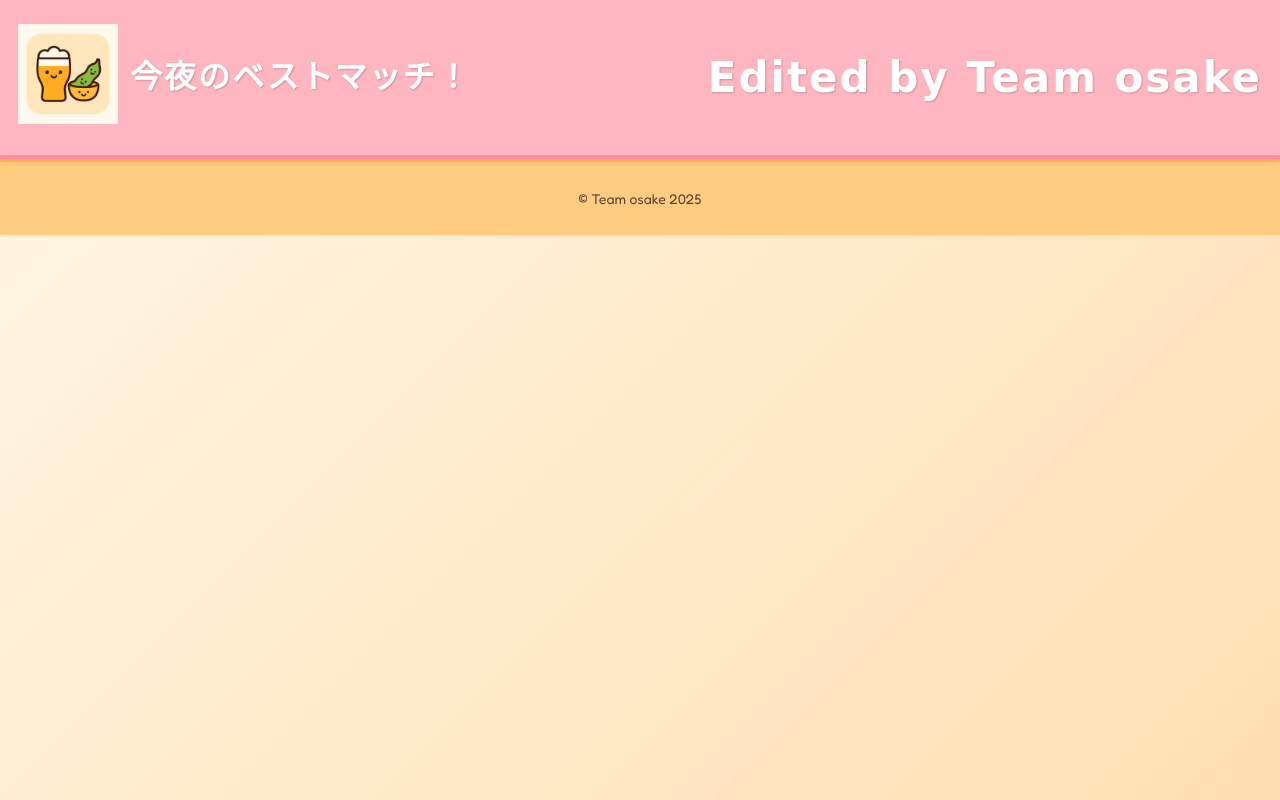
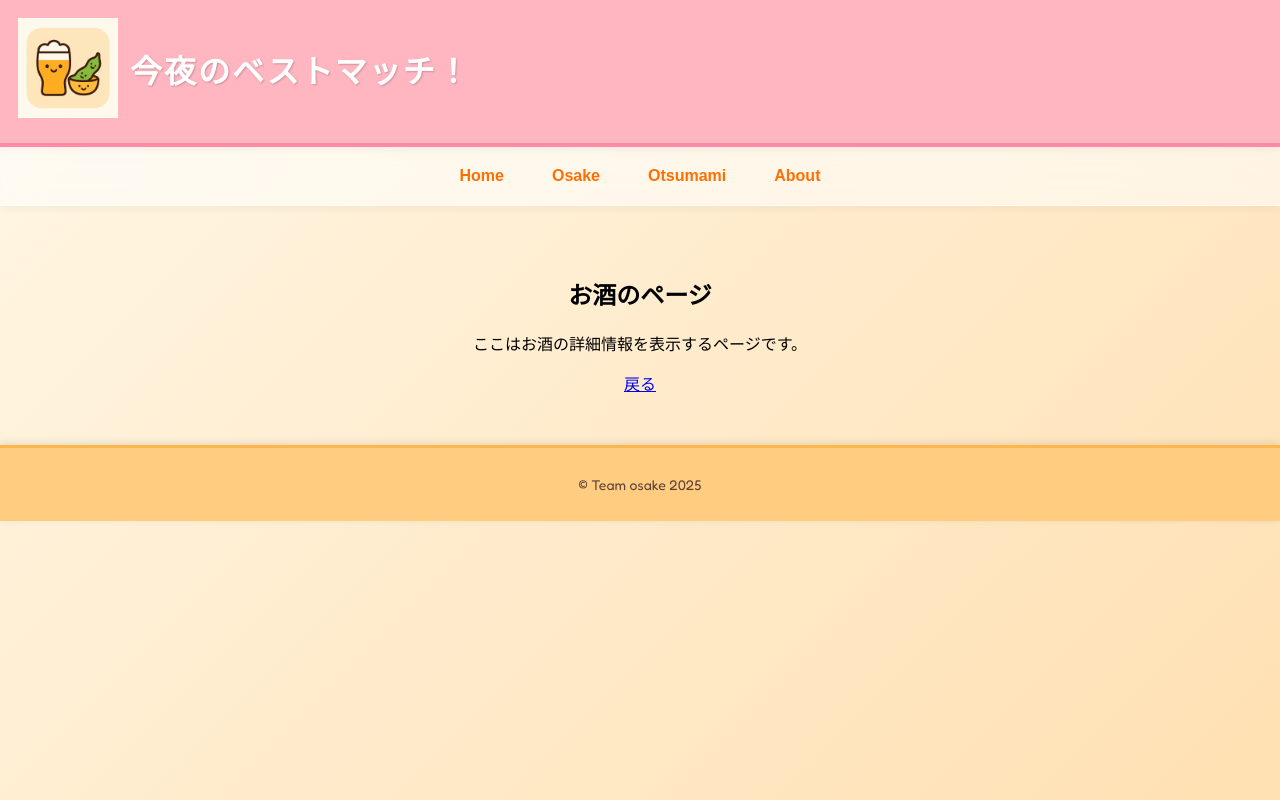
Before and after one commit to sreij/todays_best_match, a React (Vite) app: page /Osake in a window 1280 px wide. Built offline with nearby package versions, Linux system fonts and the light colour scheme; a web font is replaced by a local one.

Commit message:
ナビゲーションバーの追加

```diff
--- a/public/style.css
+++ b/public/style.css
@@ -282,6 +282,35 @@ button:hover {
   text-shadow: 1px 1px 2px rgba(0,0,0,0.2);
 }
 
+/* Header navigation (独立した行) */
+.header-nav {
+  display: flex;
+  gap: 16px;
+  align-items: center;
+  justify-content: center;
+  padding: 12px 25px;
+  background: rgba(255, 255, 255, 0.55);
+  backdrop-filter: blur(12px);
+  border-bottom: 1px solid rgba(255, 255, 255, 0.4);
+  box-shadow: 0 2px 10px rgba(0, 0, 0, 0.05);
+}
+
+.header-nav a {
+  color: #ff6f00;
+  text-decoration: none;
+  padding: 8px 16px;
+  border-radius: 8px;
+  font-weight: 700;
+  transition: 0.18s;
+  font-size: 1rem;
+}
+
+.header-nav a:hover {
+  background: rgba(255, 152, 0, 0.15);
+  transform: translateY(-2px);
+  color: #ff9800;
+}
+
 .footer {
   font-family: "Fredoka", "Kaisei Decol", "Noto Sans JP", sans-serif;
   background: #ffcc80;
--- a/src/App.jsx
+++ b/src/App.jsx
@@ -3,6 +3,8 @@ import About from "./About.jsx";
 import Footer from "./Footer.jsx";
 import Header from "./Header.jsx";
 import Home from "./Home.jsx";
+import Osake from "./Osake.jsx";
+import Otsumami from "./Otsumami.jsx";
 
 export default function App() {
   return (
@@ -11,6 +13,8 @@ export default function App() {
           <Routes>
             <Route path='/' element={<Home />}/>
             <Route path='/about' element={<About />} />
+            <Route path='/Osake' element={<Osake />} />
+            <Route path='/Otsumami' element={<Otsumami />} />
           </Routes>
         <Footer />
     </BrowserRouter>
--- a/src/Header.jsx
+++ b/src/Header.jsx
@@ -1,14 +1,23 @@
 import { Link } from "react-router-dom";
 
-// Webサイト上部のデザインを組み込むためのコンポーネントです。「<Header />でアクセス」
+// Webサイト上部のデザインを組み込むためのコンポーネントです。
 export default function Header() {
   return (
+    <>
       <header className="header">
         <div className="header-left">
           <Link to="/"><img src="/pictures/Osake.png" alt="ロゴ画像" width={100} /></Link>
           <h1>今夜のベストマッチ！</h1>
         </div>
-      <h2>Edited by Team osake</h2>
+
+
       </header>
+      <nav className="header-nav" aria-label="Main navigation">
+        <Link to="/">Home</Link>
+        <Link to="/Osake">Osake</Link>
+        <Link to="/Otsumami">Otsumami</Link>
+        <Link to="/about">About</Link>
+      </nav>
+    </>
   );
 }
--- /dev/null
+++ b/src/Osake.jsx
@@ -0,0 +1,13 @@
+import { Link } from "react-router-dom";
+
+export default function Osake() {
+  return (
+    <main>
+      <section>
+        <h2>お酒のページ</h2>
+        <p>ここはお酒の詳細情報を表示するページです。</p>
+      </section>
+      <Link to="/">戻る</Link>
+    </main>
+  );
+}
--- /dev/null
+++ b/src/Otsumami.jsx
@@ -0,0 +1,13 @@
+import { Link } from "react-router-dom";
+
+export default function Otsumami() {
+  return (
+    <main>
+      <section>
+        <h2>おつまみのページ</h2>
+        <p>ここはおつまみの詳細情報を表示するページです。</p>
+      </section>
+      <Link to="/">戻る</Link>
+    </main>
+  );
+}
```
Lines whose indentation alone changed are shown as unchanged.
